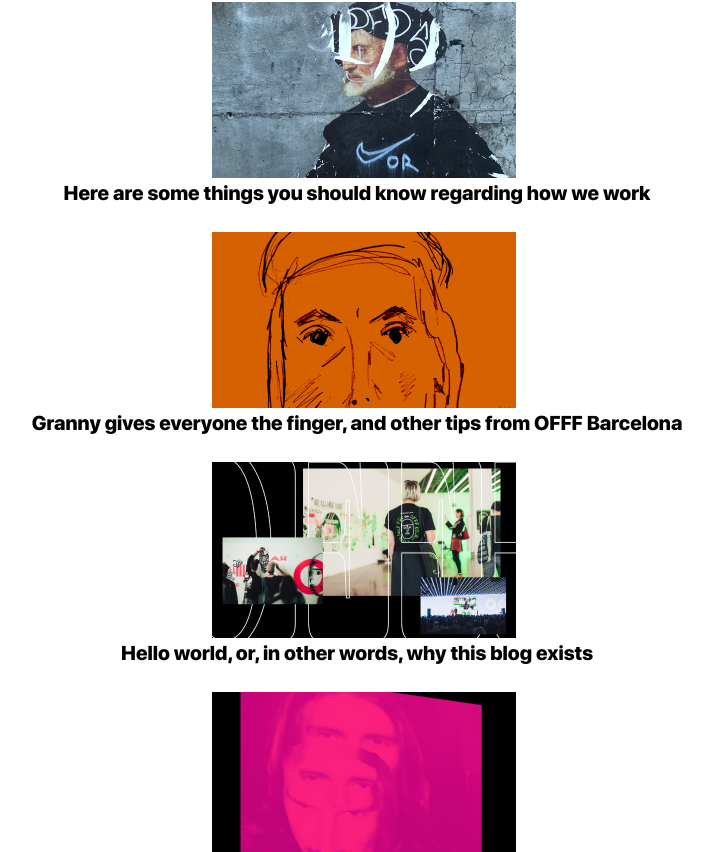
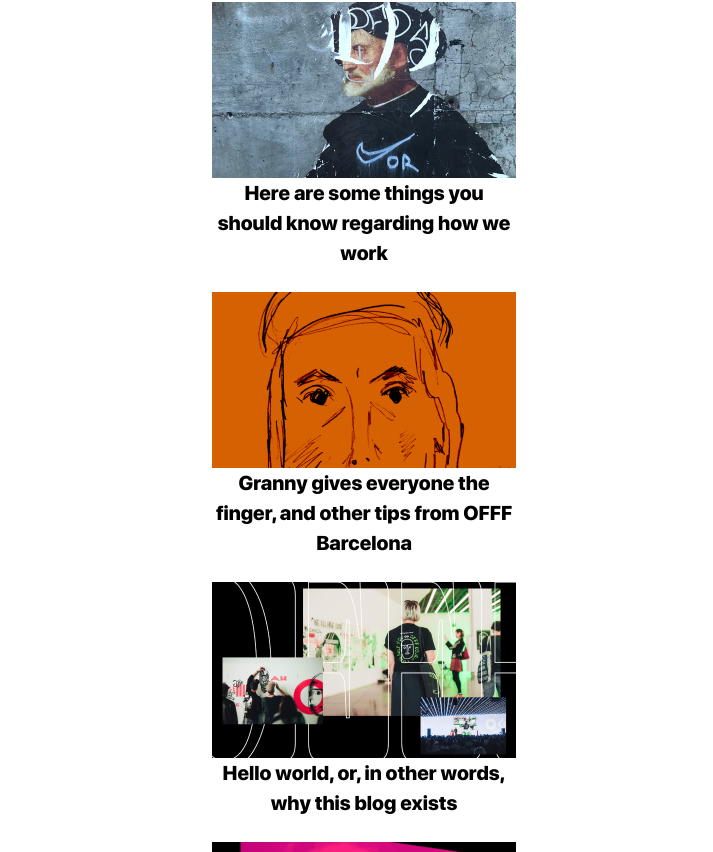
Before and after one commit to devmianharoon/nextjs-assignment-3, a Next.js app: page /blog in a window 1280 px wide. Shown: the part 1088-1940 px from the top of the page, without its empty margins (283-996 px from the left). Built offline with nearby package versions, Linux system fonts and the light colour scheme.

Commit message:
error fix

```diff
--- a/app/blog/page.tsx
+++ b/app/blog/page.tsx
@@ -26,10 +26,9 @@ export default function Blog() {
                       height={176} // adjust the height as needed
                       className="mr-4 text-center md:mx-[250px]"
                     />
-                    <ul><li className="text-black font-sfdisplayh text-xl font-medium leading-[150%] text-center">{post.title}</li>
+                    <ul><li className=" w-[304px] md:mx-[250px] text-black font-sfdisplayh text-xl font-medium leading-[150%] text-center">{post.title}</li>
                     </ul>  </div></div>
                 </div>
-
               </Link>
             </div>
           ))}
```
Also changed, not shown: package.json (+5 -4 lines), 1 other file (tests, documents, lock files or other folders).
